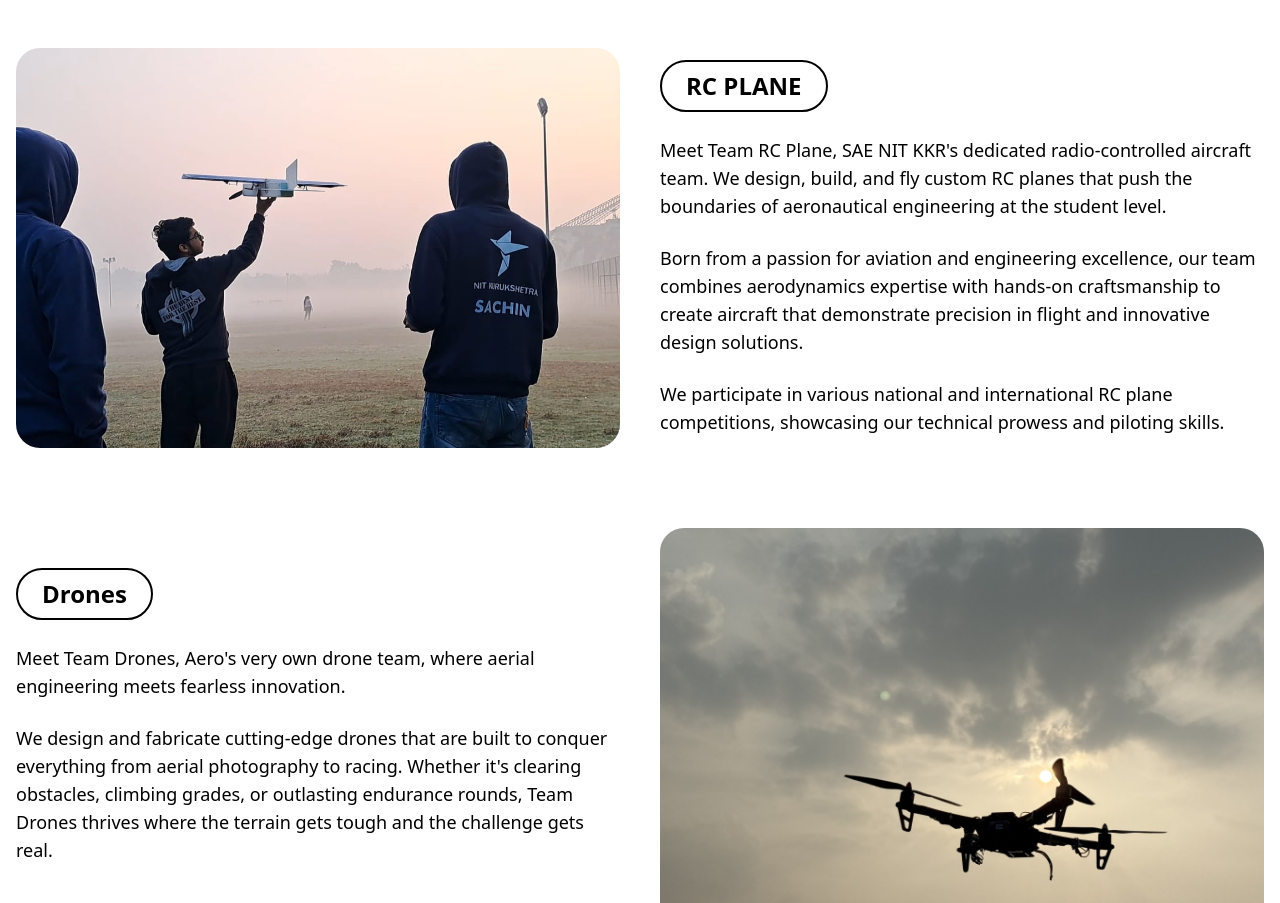
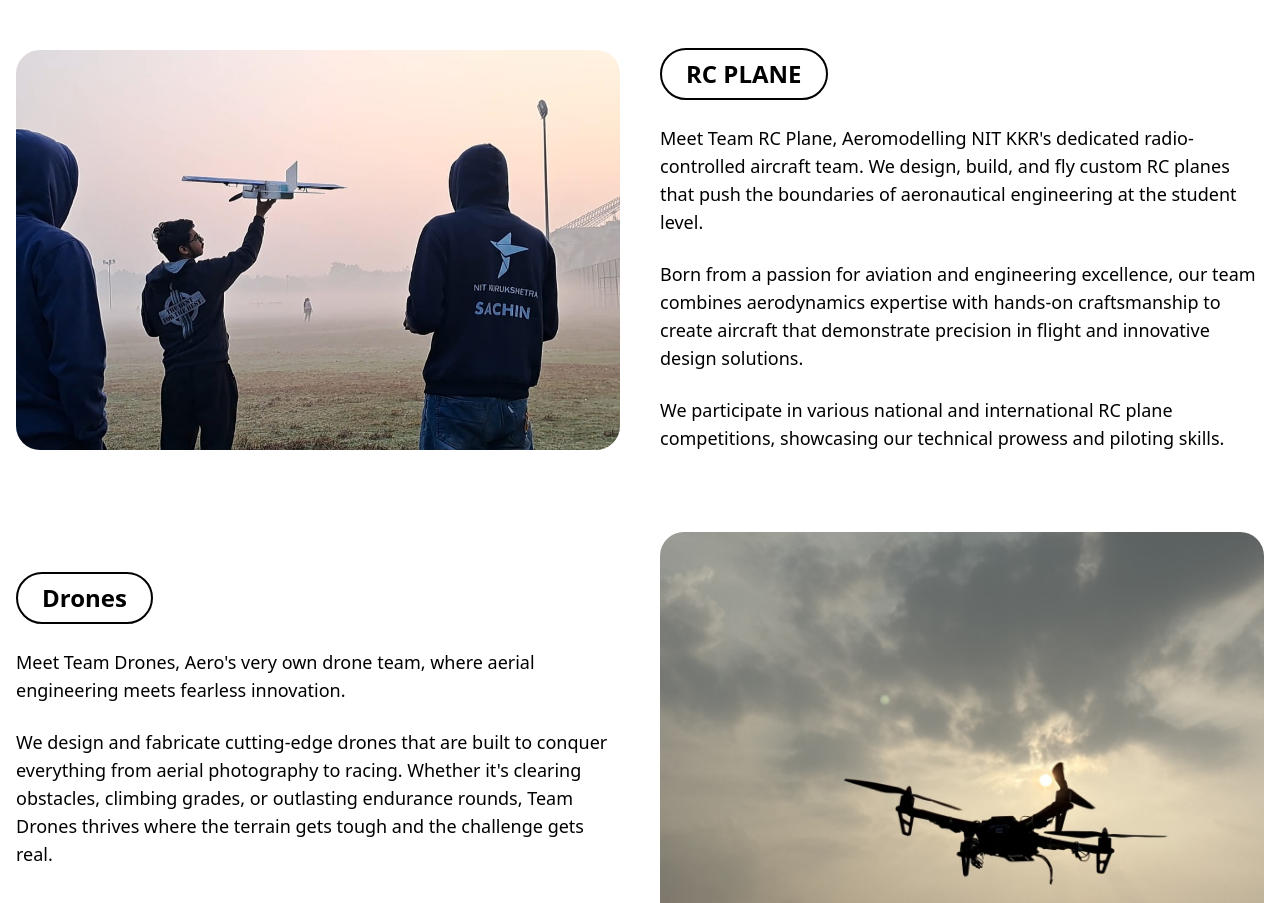
Before and after one commit to rishabhchaudhary2/aero_genv, a Next.js app: page / in a window 1280 px wide. Shown: the part 980-1883 px from the top of the page. Built offline with nearby package versions, Linux system fonts and the light colour scheme; no server answers.

Commit message:
text error

```diff
--- a/src/components/Teams.tsx
+++ b/src/components/Teams.tsx
@@ -32,7 +32,7 @@ const Teams = () => {
                             <h3 className="text-2xl font-bold">RC PLANE</h3>
                         </div>
                         <p className="text-lg mb-6">
-                            Meet Team RC Plane, SAE NIT KKR&apos;s dedicated radio-controlled aircraft team.
+                            Meet Team RC Plane, Aeromodelling NIT KKR&apos;s dedicated radio-controlled aircraft team.
                             We design, build, and fly custom RC planes that push the boundaries of
                             aeronautical engineering at the student level.
                         </p>
```
